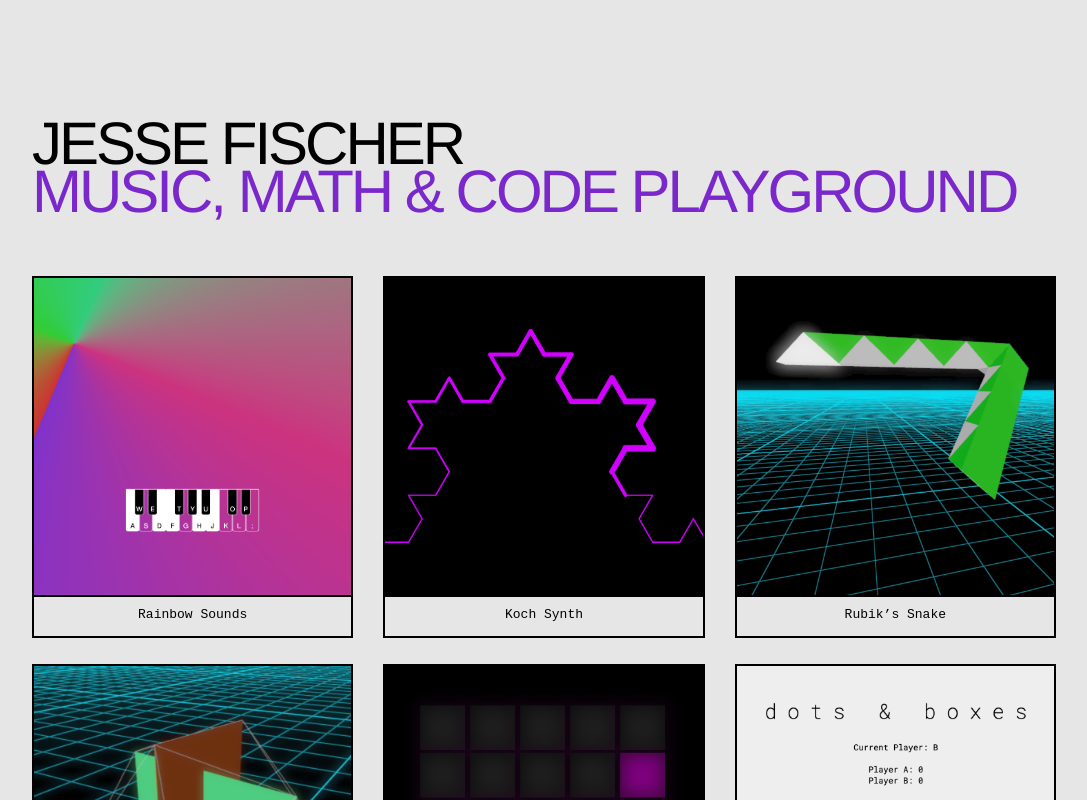
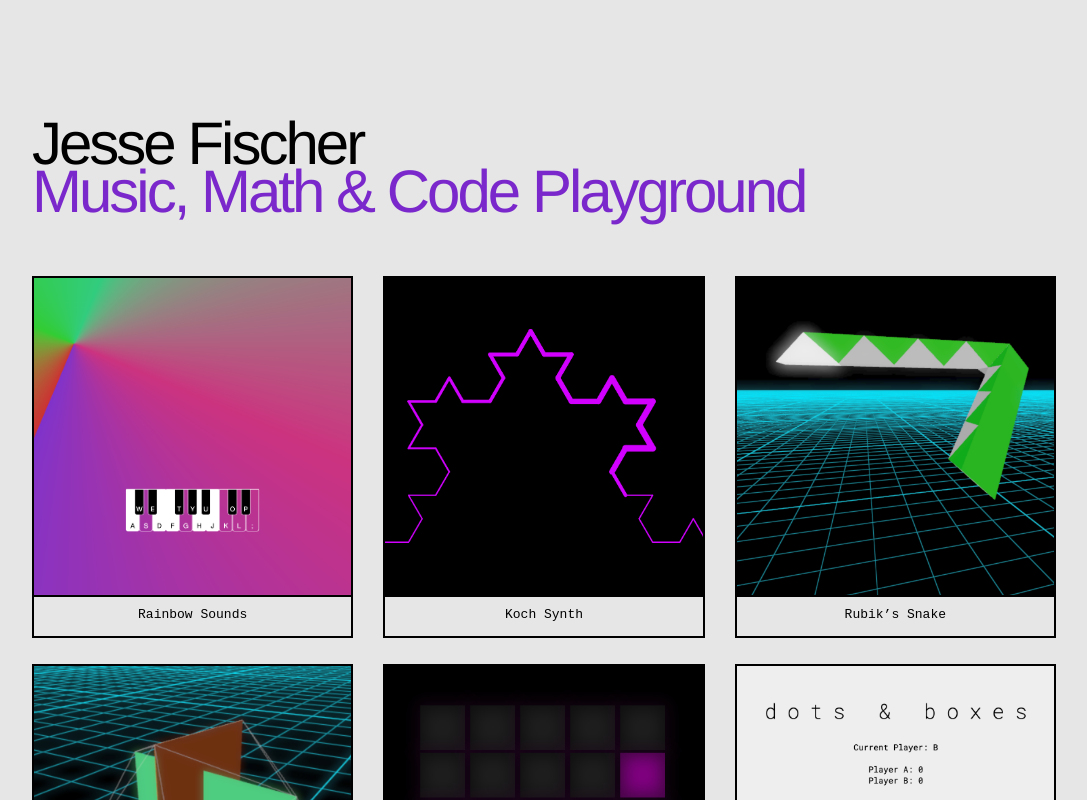
Before and after one commit to jessefischer/jessefischer.github.io, a React (Create React App) app: page / in a window 1280 px wide. Shown: the top 800 px of the page, without its empty margins (96-1183 px from the left). Built offline with nearby package versions, Linux system fonts and the light colour scheme.

Commit message:
fix: design tweak

```diff
--- a/src/index.css
+++ b/src/index.css
@@ -20,7 +20,7 @@ body {
   all: unset;
   font-family: "Helvetica Neue", sans-serif;
   display: block;
-  text-transform: uppercase;
+  text-transform: capitalize;
   font-size: 60px;
   letter-spacing: -0.05em;
   line-height: 0.8em;
@@ -30,7 +30,7 @@ body {
   all: unset;
   font-family: "Helvetica Neue", sans-serif;
   display: block;
-  text-transform: uppercase;
+  text-transform: capitalize;
   font-size: 45px;
   letter-spacing: -0.05em;
   line-height: 0.8em;
```
